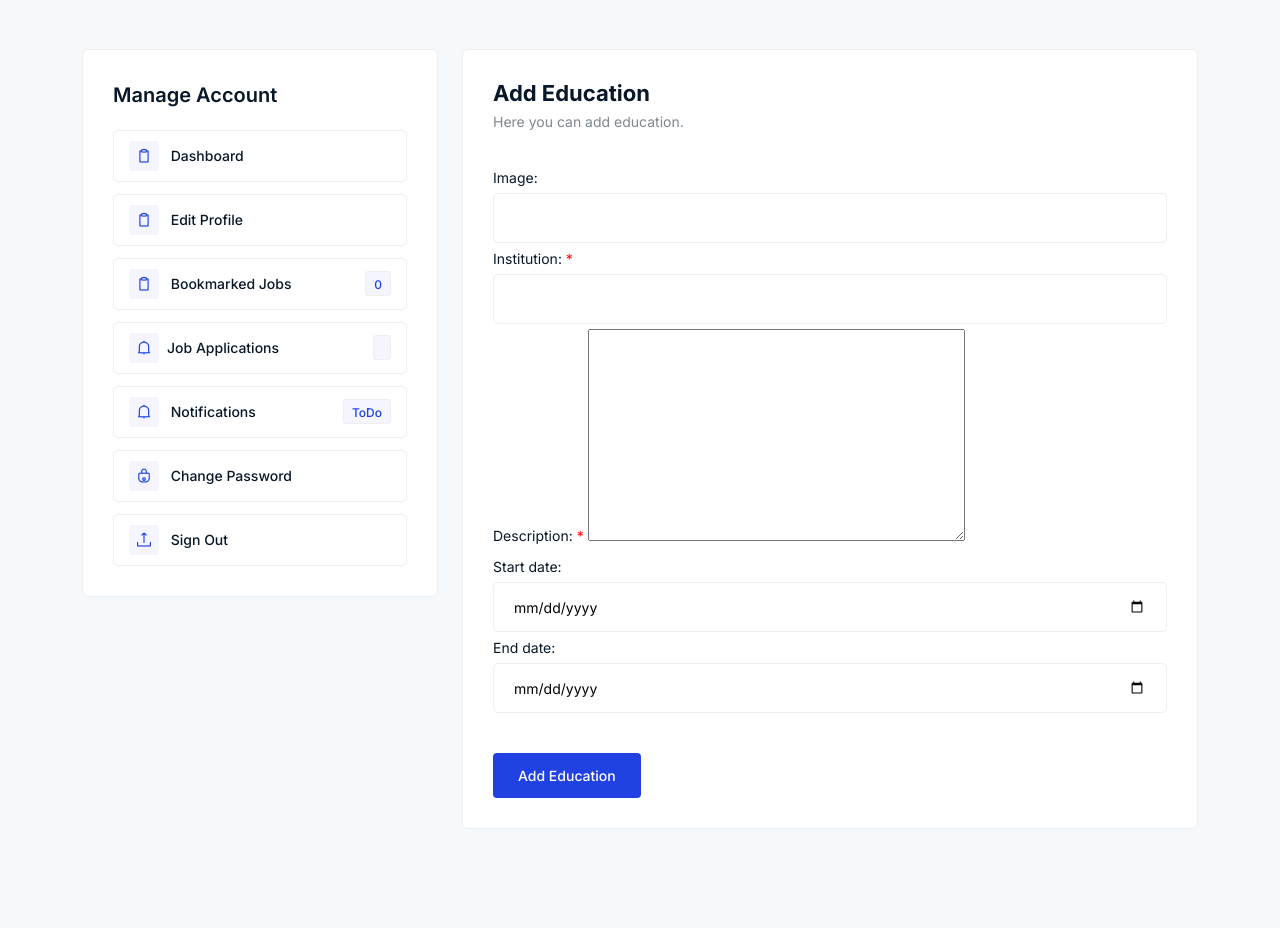
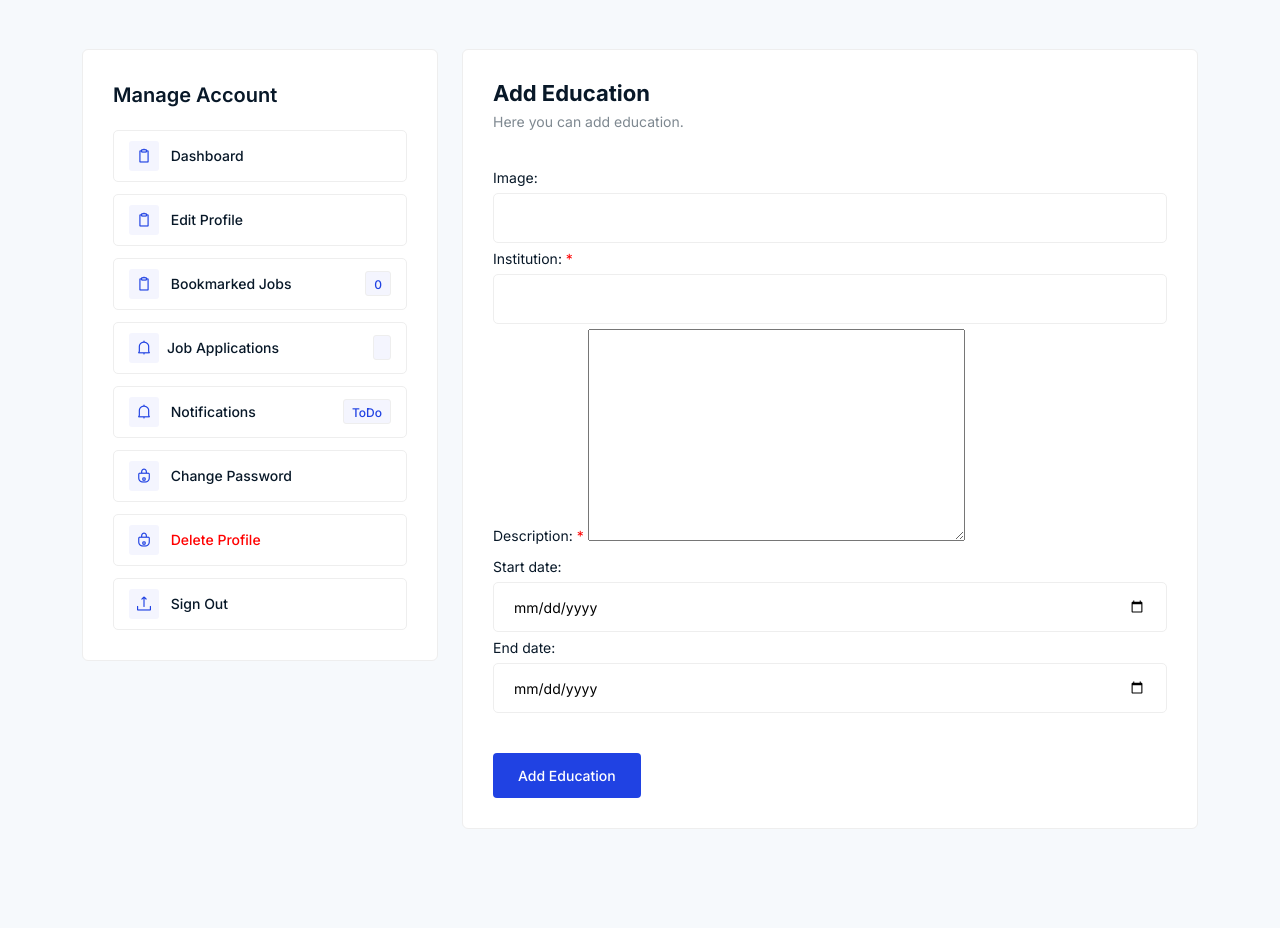
Before and after one commit to Nedelchev86/jobsPy, a Django app: page /jobseeker/add-education/1/ in a window 1280 px wide. Shown: the part 306-1234 px from the top of the page. Run offline with Django 5.2, Linux system fonts and the light colour scheme; parts of the project's set-up code (start-up, migrations or seed data) failed here and were passed over; some libraries are stand-ins or nearby versions.

Commit message:
Added Delete profile

```diff
--- a/templates/job_seekers/job_seeker_menu.html
+++ b/templates/job_seekers/job_seeker_menu.html
@@ -12,6 +12,7 @@
                                {% endif %}
                                 <li><a  href="#"><i class="lni lni-alarm"></i> Notifications <span class="notifi">ToDo</span></a></li>
                                 <li><a class="{% if request.resolver_match.url_name == 'change-password' %}active{% endif %}" href="{% url 'change-password' %}"><i class="lni lni-lock"></i> Change Password</a></li>
+                                <li><a class="{% if request.resolver_match.url_name == 'delete_profile' %}active{% endif %}" style="color:red" href="{% url 'delete_profile' %}"><i class="lni lni-lock"></i> Delete Profile</a></li>
                                 <li><a href="{% url 'sing-out' %}"><i class="lni lni-upload"></i> Sign Out</a></li>
                             </ul>
                         </div>
```
